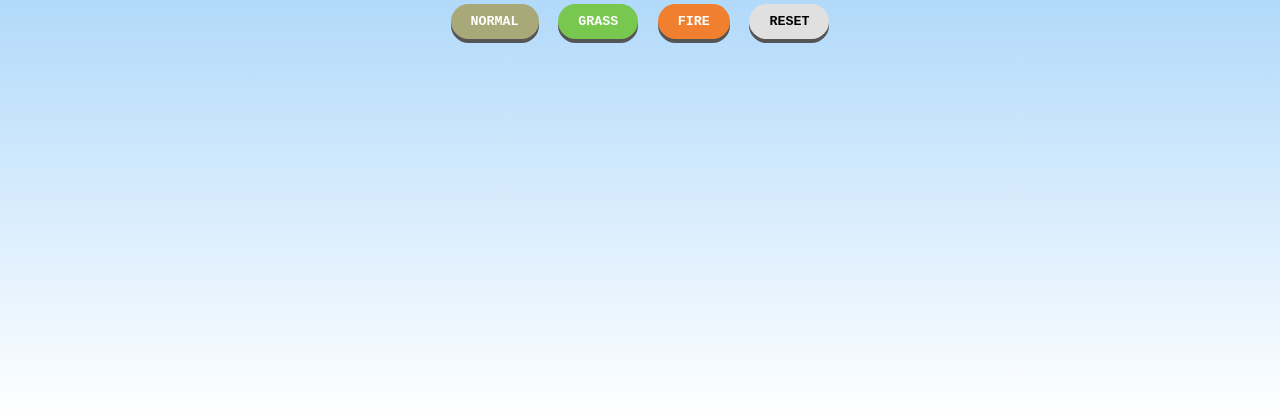
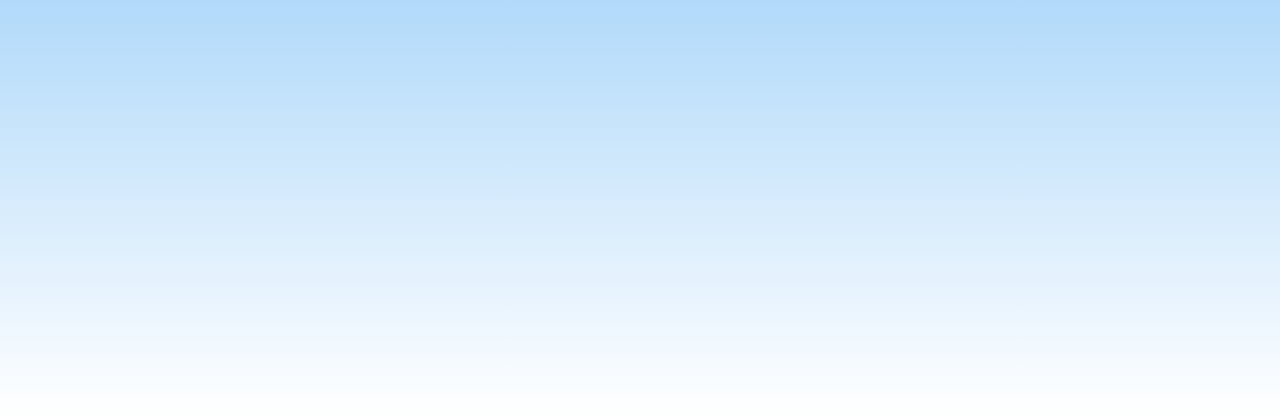
Before and after one commit to TrueAyron/pokedex_SI, a Flask app: page / in a window 1280 px wide. Shown: the part 382-800 px from the top of the page. Run offline with Flask 3, Linux system fonts and the light colour scheme.

Commit message:
Minimalizaçao do codigo
Voltei atras com algumas mudanças para descomplicar o codigo

```diff
--- a/static/script.js
+++ b/static/script.js
@@ -1,25 +1,30 @@
 const pokemonName = document.querySelector('.pokemon_name');
 const pokemonNumber = document.querySelector('.pokemon_number');
 const pokemonImage = document.querySelector('.pokemon_image');
+
 const form = document.querySelector('.form');
 const input = document.querySelector('.input_search');
 const buttonPrev = document.querySelector('.btn-prev');
 const buttonNext = document.querySelector('.btn-next');
-const typesSelect = document.querySelector('.input_type');
 
-let currentType = 'all';
-let currentPokemonList = [];
-let currentIndex = 0;
-let totalPokemon = 898; // Número total de Pokémon até a última geração conhecida
 
-const fetchPokemon = async (pokemonId) => {
-    const APIResponse = await fetch(`https://pokeapi.co/api/v2/pokemon/${pokemonId}`);
-    if (APIResponse.status === 200) {
-        const data = await APIResponse.json();
-        return data;
+let searchPokemon = 1;
+
+const fetchPokemon = async (pokemon) => {
+    try {
+        const APIResponse = await fetch(`https://pokeapi.co/api/v2/pokemon/${pokemon}`);
+
+        if (APIResponse.status === 200) {
+            const data = await APIResponse.json();
+            return data;
+        } else {
+            throw new Error('Erro na requisição à API');
+        }
+    } catch (error) {
+        console.error(error);
+        return null;
     }
-};
-
+}
 const renderPokemon = async (pokemonId) => {
     pokemonName.innerHTML = 'Carregando...';
     pokemonNumber.innerHTML = '';
@@ -40,134 +45,23 @@ const renderPokemon = async (pokemonId) => {
     input.value = '';
 };
 
-const fetchPokemonTypes = async () => {
-    const APIResponse = await fetch(`https://pokeapi.co/api/v2/type/`);
-    if (APIResponse.status === 200) {
-        const data = await APIResponse.json();
-        data.results.forEach((type) => {
-            const option = document.createElement('option');
-            option.value = type.name;
-            option.innerText = type.name.charAt(0).toUpperCase() + type.name.slice(1);
-            typesSelect.appendChild(option);
-        });
-    }
-};
-
-fetchPokemonTypes();
-
-const updatePokemonList = async (type) => {
-    const APIResponse = await fetch(`https://pokeapi.co/api/v2/type/${type}`);
-    if (APIResponse.status === 200) {
-        const data = await APIResponse.json();
-        currentPokemonList = data.pokemon.map(p => p.pokemon.name);
-        currentIndex = 0;
-        renderPokemon(currentPokemonList[currentIndex]);
-    }
-};
-
-if (typesSelect) {
-    typesSelect.addEventListener('change', () => {
-        currentType = typesSelect.value;
-        if (currentType === 'all') {
-            currentIndex = 1; // Começa com o primeiro Pokémon
-            renderPokemon(currentIndex);
-        } else {
-            updatePokemonList(currentType);
-        }
-    });
-}
-
-form.addEventListener('submit', async (event) => {
+form.addEventListener('submit', (event) => {
     event.preventDefault();
-    const userInput = input.value.toLowerCase();
-
-    if (currentType === 'all') {
-        const pokemonId = parseInt(userInput);
-        if (!isNaN(pokemonId) && pokemonId >= 1 && pokemonId <= totalPokemon) {
-            currentIndex = pokemonId;
-            renderPokemon(currentIndex);
-        } else {
-            pokemonName.innerHTML = 'Não encontrado';
-            pokemonNumber.innerHTML = '';
-            pokemonImage.style.display = 'none';
-        }
-    } else {
-        const pokemonIndex = currentPokemonList.findIndex(pokemon => pokemon === userInput);
-        if (pokemonIndex !== -1) {
-            currentIndex = pokemonIndex;
-            renderPokemon(currentPokemonList[currentIndex]);
-        } else {
-            pokemonName.innerHTML = 'Não encontrado';
-            pokemonNumber.innerHTML = '';
-            pokemonImage.style.display = 'none';
-        }
-    }
+    const userInput = parseInt(input.value.toLowerCase(), 10);
+    searchPokemon = userInput || 1; // Se o usuário não inserir um número válido, volta para o Pokémon 1
+    renderPokemon(searchPokemon);
 });
 
 buttonPrev.addEventListener('click', () => {
-    if (currentType === 'all') {
-        if (currentIndex > 1) {
-            currentIndex -= 1;
-            renderPokemon(currentIndex);
-        }
-    } else {
-        let prevIndex = currentIndex - 1;
-        while (prevIndex >= 0 && !currentPokemonList[prevIndex].types.some(type => type.type.name === currentType)) {
-            prevIndex -= 1;
-        }
-
-        if (prevIndex >= 0) {
-            currentIndex = prevIndex;
-            renderPokemon(currentPokemonList[currentIndex]);
-        }
+    if (searchPokemon > 1) {
+        searchPokemon -= 1;
+        renderPokemon(searchPokemon);
     }
 });
 
 buttonNext.addEventListener('click', () => {
-    if (currentType === 'all') {
-        if (currentIndex < totalPokemon) {
-            currentIndex += 1;
-            renderPokemon(currentIndex);
-        }
-    } else {
-        let nextIndex = currentIndex + 1;
-        while (nextIndex < currentPokemonList.length && !currentPokemonList[nextIndex].types.some(type => type.type.name === currentType)) {
-            nextIndex += 1;
-        }
-
-        if (nextIndex < currentPokemonList.length) {
-            currentIndex = nextIndex;
-            renderPokemon(currentPokemonList[currentIndex]);
-        }
-    }
+    searchPokemon += 1;
+    renderPokemon(searchPokemon);
 });
 
-
-const btnNormal = document.getElementById('btn-normal');
-const btnGrass = document.getElementById('btn-grass');
-const btnFire = document.getElementById('btn-fire');
-// Adicione outros botões de tipo semelhantemente
-const btnReset = document.getElementById('btn-reset');
-
-btnNormal.addEventListener('click', () => {
-    updatePokemonList('normal');
-});
-
-btnGrass.addEventListener('click', () => {
-    updatePokemonList('grass');
-});
-
-btnFire.addEventListener('click', () => {
-    updatePokemonList('fire');
-});
-
-// Adicione outros ouvintes de evento para outros tipos, se necessário
-
-btnReset.addEventListener('click', () => {
-    currentType = 'all';
-    currentIndex = 1;
-    renderPokemon(currentIndex);
-    typesSelect.value = 'all';
-});
-
-renderPokemon(1); // Renderiza o primeiro Pokémon por padrão
+renderPokemon(searchPokemon);
--- a/static/style.css
+++ b/static/style.css
@@ -74,7 +74,7 @@ position: absolute;
     gap: 20px;
 }
 
-.botton{
+.button{
     width: 50%;
     padding: 4%;
     border: 2px solid #000;
@@ -86,91 +86,7 @@ position: absolute;
     box-shadow: -2px 3px 0 #222, -4px 6px 0 #000;
 }
 
-.botton:active{
+.button:active{
     box-shadow: inset -4px 4px 0 #222;
     font-size: 0.9rem;
 }
-
-
-/* Type buttons container */
-.type-buttons {
-    margin: 20px;
-    text-align: center;
-    /* Center the buttons */
-}
-
-/* General style for all type buttons */
-.type-button {
-    padding: 10px 20px;
-    margin: 5px;
-    border: none;
-    border-radius: 20px;
-    color: white;
-    text-transform: uppercase;
-    font-weight: bold;
-    cursor: pointer;
-    transition: transform 0.3s, box-shadow 0.3s;
-    box-shadow: 0 4px #555;
-}
-
-/* Add :hover effect for buttons */
-.type-button:hover {
-    transform: translateY(-2px);
-    /* Button "lifts" up when hovered */
-    box-shadow: 0 6px #555;
-}
-
-/* Individual styles for each button */
-.type-button.normal {
-    background-color: #A8A878;
-}
-
-.type-button.grass {
-    background-color: #78C850;
-}
-
-.type-button.fire {
-    background-color: #F08030;
-}
-
-.type-button.water {
-    background-color: #6890F0;
-}
-
-/* ... Add other buttons with their respective colors ... */
-.type-button.reset {
-    background-color: #E0E0E0;
-    color: black;
-}
-
-/* Modify the reset button to match the black color from the image */
-.type-button.reset:hover {
-    background-color: #A8A878;
-    /* Hover effect for reset button */
-}
-
-.type-button:active {
-    transform: translateY(2px);
-    /* Button is pushed down when clicked */
-    box-shadow: 0 2px #555;
-}
-
-/* Style for the selected option when the select is focused */
-.input_type:focus+.type-buttons .type-button {
-    transform: translateY(2px);
-    /* Button is pushed down when the select is focused */
-    box-shadow: 0 2px #555;
-}
-
-.type-button.pressed {
-    transform: translateY(2px);
-    /* Button is pushed down when pressed */
-    box-shadow: 0 2px #555;
-}
-
-/* Style for the selected option when the select is focused */
-.input_type:focus+.type-buttons .type-button {
-    transform: translateY(2px);
-    /* Button is pushed down when the select is focused */
-    box-shadow: 0 2px #555;
-}
--- a/templates/index.html
+++ b/templates/index.html
@@ -30,22 +30,14 @@
         </form>
 
         <div class="buttons">
-            <button class="botton btn-prev"> &lt;&lt;</button>
-            <button class="botton btn-next">&gt;&gt;</button>
+            <button class="button btn-prev"> &lt;&lt;</button>
+            <button class="button btn-next">&gt;&gt;</button>
         </div>
 
         <img src="https://media.discordapp.net/attachments/837122788179443792/1185709039968063498/pokedex.png"
             alt="pokedex" class="pokedex">
 
     </main>
-
-    <div class="type-buttons">
-        <button class="type-button normal" id="btn-normal">Normal</button>
-        <button class="type-button grass" id="btn-grass">Grass</button>
-        <button class="type-button fire" id="btn-fire">Fire</button>
-        <!-- Adicione outros botões de tipo semelhantemente -->
-        <button class="type-button reset" id="btn-reset">Reset</button>
-    </div>
 </body>
 
 </html>
```
